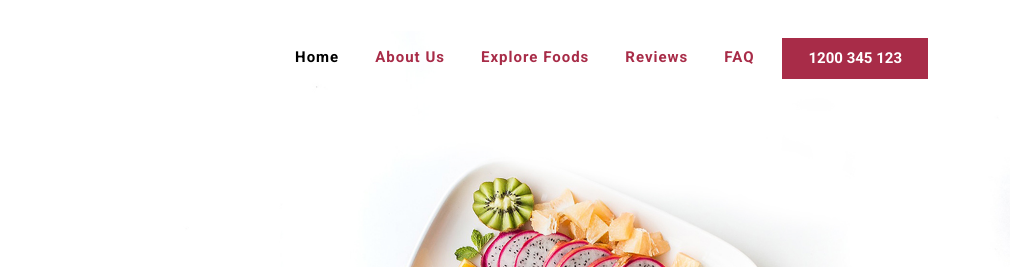
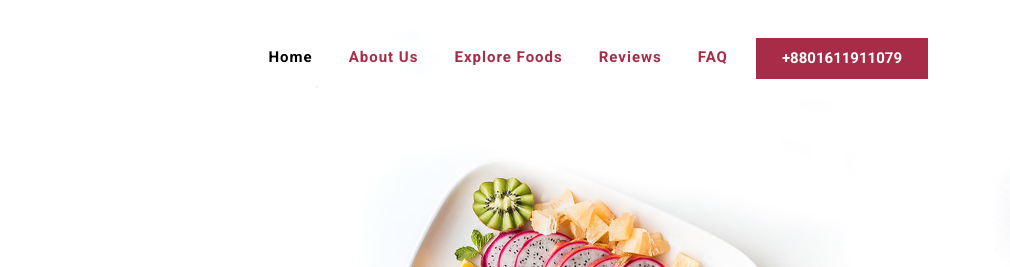
Before and after one commit to HomeLandResturant/Responsive-Food-And-Restaurant-Website-BT5, a plain HTML site: page index.html in a window 1280 px wide. Shown: the top 267 px of the page, 270-1280 px from the left. Drawn offline with nearby package versions, Linux system fonts and the light colour scheme.

Commit message:
2nd commit

```diff
--- a/index.html
+++ b/index.html
@@ -44,7 +44,7 @@
               <li class="nav-item">
                 <a class="nav-link" href="#faq">FAQ</a>
               </li>
-              <li><button class="main-btn">1200 345 123</button></li>
+              <li><button class="main-btn">+8801611911079</button></li>
             </ul>
           </div>
         </div>
```
